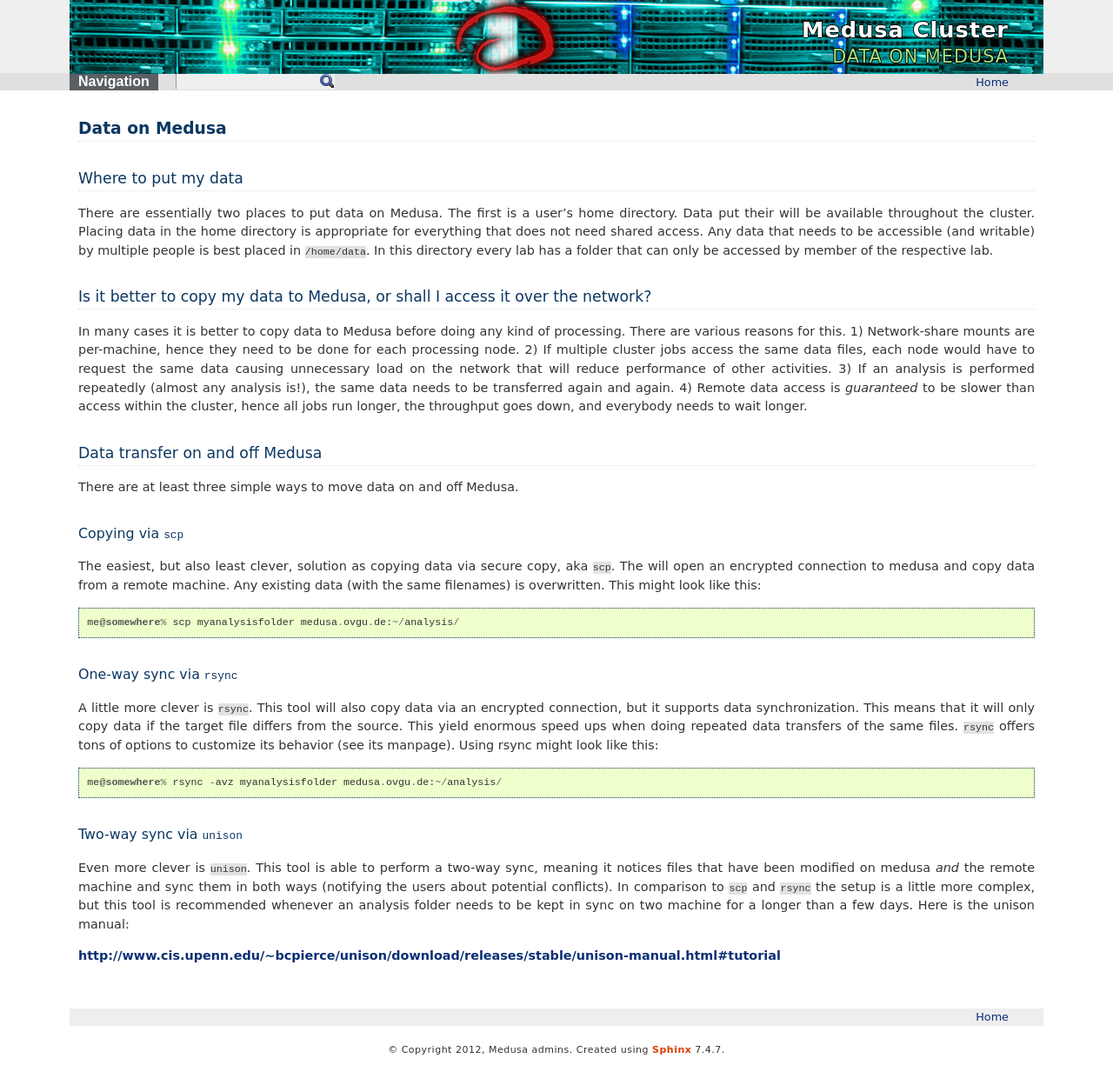
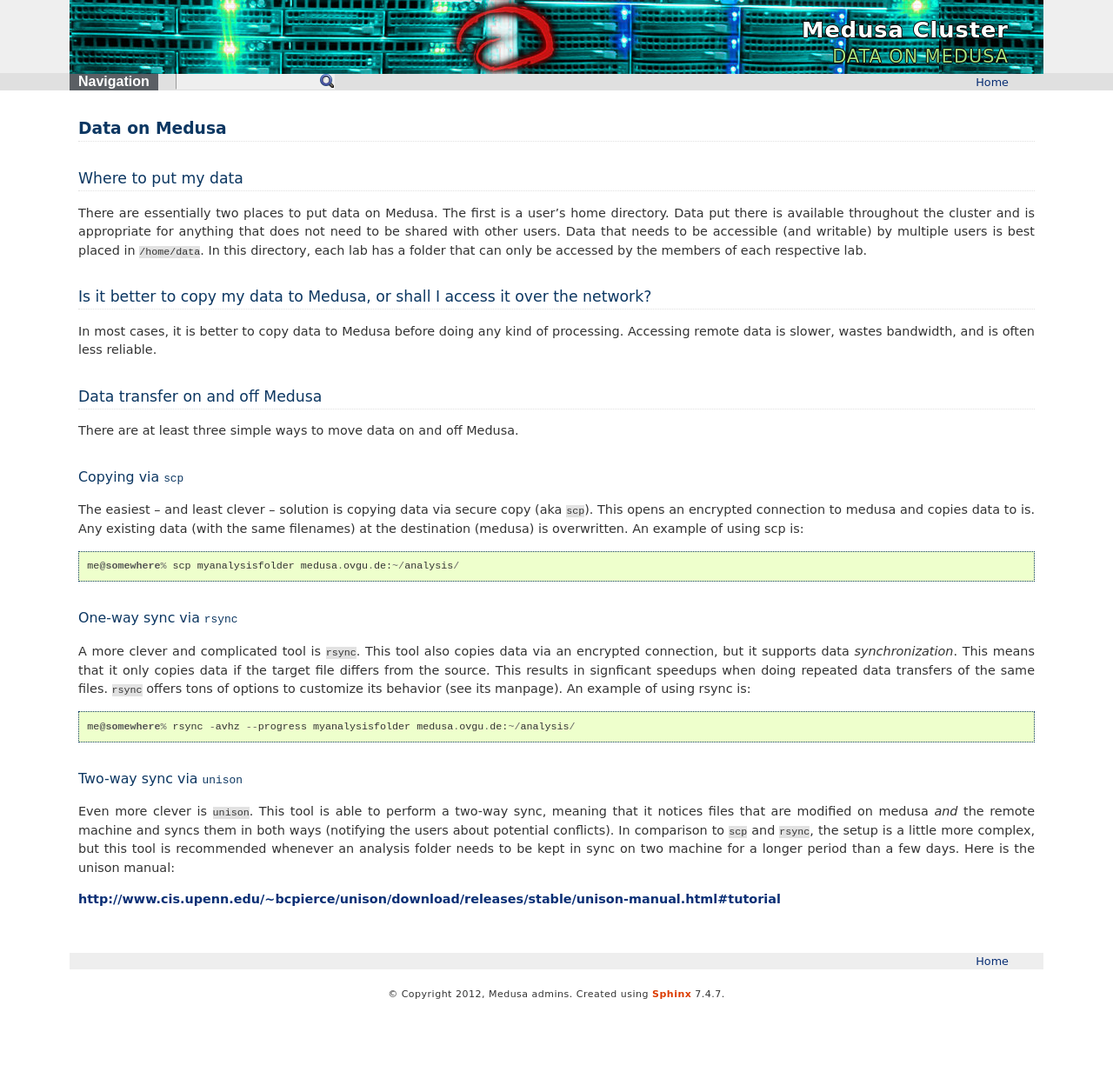
Before and after one commit to psychoinformatics-de/ipsy-docs, a Sphinx documentation site: the page built from source/userdoc/data.rst, in a window 1280 px wide. Shown: the whole page at 87% size. Built offline with Sphinx 7.4.7, drawn with Linux system fonts in a browser that asks for light colours; formulas are drawn with MathJax 3; after the commit the page ends 1160 px from its top, so only the background shows below that.

Commit message:
Cleanup of userdocs. Simplify the English and make sentences more succinct. Fix markup in some instances.

```diff
--- a/source/userdoc/data.rst
+++ b/source/userdoc/data.rst
@@ -9,27 +9,19 @@ Where to put my data
 ====================
 
 There are essentially two places to put data on Medusa. The first is a user's
-home directory. Data put their will be available throughout the cluster. Placing
-data in the home directory is appropriate for everything that does not need
-shared access. Any data that needs to be accessible (and writable) by multiple
-people is best placed in ``/home/data``. In this directory every lab has a
-folder that can only be accessed by member of the respective lab.
+home directory. Data put there is available throughout the cluster and is
+appropriate for anything that does not need to be shared with other users.
+Data that needs to be accessible (and writable) by multiple users is best
+placed in ``/home/data``. In this directory, each lab has a folder that can
+only be accessed by the members of each respective lab.
 
 
 Is it better to copy my data to Medusa, or shall I access it over the network?
 ==============================================================================
 
-In many cases it is better to copy data to Medusa before doing any kind of
-processing. There are various reasons for this. 1) Network-share mounts are
-per-machine, hence they need to be done for each processing node. 2) If
-multiple cluster jobs access the same data files, each node would have to
-request the same data causing unnecessary load on the network that will reduce
-performance of other activities. 3) If an analysis is performed repeatedly
-(almost any analysis is!), the same data needs to be transferred again and
-again. 4) Remote data access is *guaranteed* to be slower than access within
-the cluster, hence all jobs run longer, the throughput goes down, and everybody
-needs to wait longer.
-
+In most cases, it is better to copy data to Medusa before doing any kind of
+processing. Accessing remote data is slower, wastes bandwidth, and is often
+less reliable.
 
 Data transfer on and off Medusa
 ===============================
@@ -39,10 +31,10 @@ There are at least three simple ways to move data on and off Medusa.
 Copying via ``scp``
 -------------------
 
-The easiest, but also least clever, solution as copying data via secure copy,
-aka ``scp``. The will open an encrypted connection to medusa and copy data from
-a remote machine. Any existing data (with the same filenames) is overwritten.
-This might look like this::
+The easiest -- and least clever -- solution is copying data via secure copy
+(aka ``scp``). This opens an encrypted connection to medusa and copies data
+to is. Any existing data (with the same filenames) at the destination (medusa)
+is overwritten. An example of using scp is::
 
   me@somewhere% scp myanalysisfolder medusa.ovgu.de:~/analysis/
 
@@ -50,23 +42,23 @@ This might look like this::
 One-way sync via ``rsync``
 --------------------------
 
-A little more clever is ``rsync``. This tool will also copy data via an
-encrypted connection, but it supports data synchronization. This means that it
-will only copy data if the target file differs from the source. This yield
-enormous speed ups when doing repeated data transfers of the same files.
+A more clever and complicated tool is ``rsync``. This tool also copies data via
+an encrypted connection, but it supports data *synchronization*. This means that
+it only copies data if the target file differs from the source. This results in
+signficant speedups when doing repeated data transfers of the same files.
 ``rsync`` offers tons of options to customize its behavior (see its manpage).
-Using rsync might look like this::
+An example of using rsync is::
 
-  me@somewhere% rsync -avz myanalysisfolder medusa.ovgu.de:~/analysis/
+  me@somewhere% rsync -avhz --progress myanalysisfolder medusa.ovgu.de:~/analysis/
 
 Two-way sync via ``unison``
 ---------------------------
 
 Even more clever is ``unison``. This tool is able to perform a two-way sync,
-meaning it notices files that have been modified on medusa *and* the remote
-machine and sync them in both ways (notifying the users about potential
-conflicts). In comparison to ``scp`` and ``rsync`` the setup is a little more
+meaning that it notices files that are modified on medusa *and* the remote
+machine and syncs them in both ways (notifying the users about potential
+conflicts). In comparison to ``scp`` and ``rsync``, the setup is a little more
 complex, but this tool is recommended whenever an analysis folder needs to be
-kept in sync on two machine for a longer than a few days. Here is the unison manual:
+kept in sync on two machine for a longer period than a few days. Here is the unison manual:
 
 http://www.cis.upenn.edu/~bcpierce/unison/download/releases/stable/unison-manual.html#tutorial
--- a/source/userdoc/software.rst
+++ b/source/userdoc/software.rst
@@ -15,7 +15,7 @@ Freesurfer
 ==========
 
 Freesurfer is installed in ``/opt/freesurfer/<VERSION>``. At the time of this
-writing it is version 5.1.0. To be able to use Freesurfer a few configuration
+writing, the installed version 5.1.0. To use Freesurfer, a few configuration
 steps are required. Users need to point to the installation directory of the
 desired Freesurfer version by setting the ``FREESURFER_HOME`` environment
 variable and sourcing the Freesurfer shell configuration like this::
```
Also changed, not shown: source/userdoc/codeofconduct.rst (+21 -20 lines), source/userdoc/condor.rst (+7 -6 lines), source/userdoc/gettingstarted.rst (+10 -10 lines), source/userdoc/index.rst (+8 -9 lines), 5 other files.
